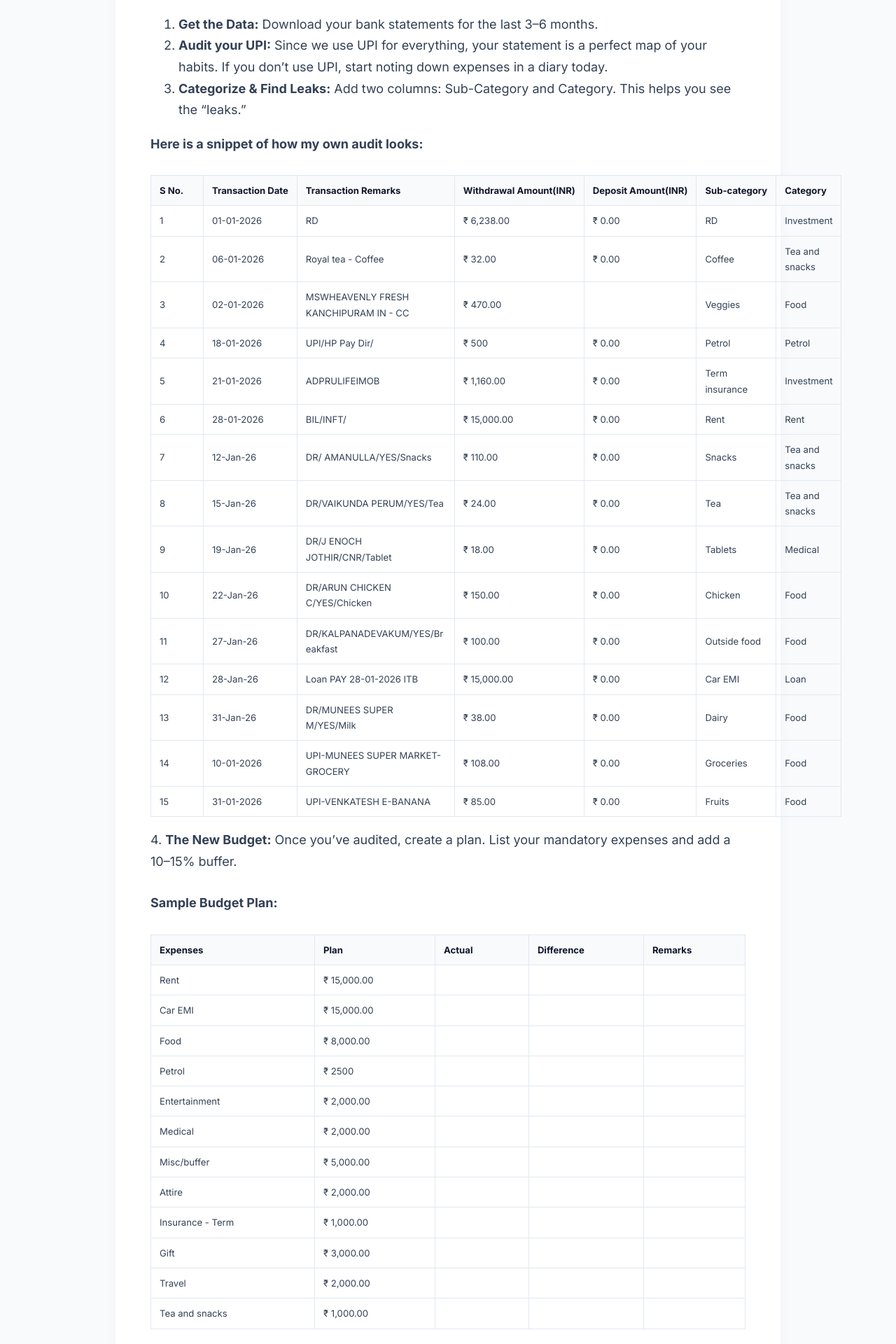
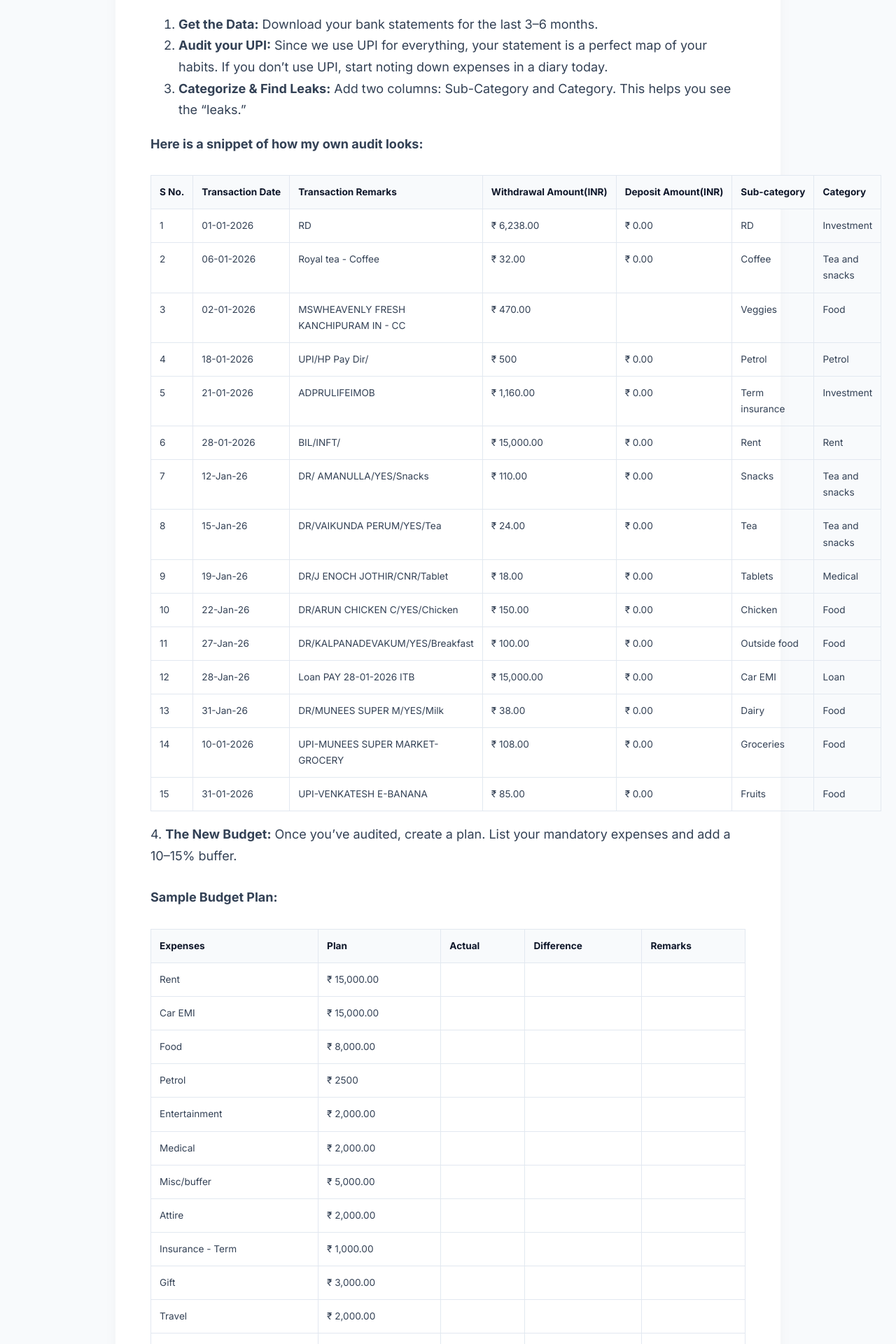
Before and after one commit to HarieshMK/HarieshMK.github.io, a Jekyll site: the page built from _posts/2026-02-22-how-to-start-investment-journey.md, in a window 1280 px wide. Shown: the part 1793-3713 px from the top of the page at 70% size. Built offline with Jekyll 4.4.1, drawn with Linux system fonts in a browser that asks for light colours; comment, search, counter and statistics services are not loaded.

Commit message:
Update style.css

```diff
--- a/assets/css/style.css
+++ b/assets/css/style.css
@@ -438,52 +438,51 @@ hr, .playlist-group div { border-color: rgba(226, 232, 240, 0.5) !important; } /
 
 /* ===== 11. DYNAMIC CONTENT-BASED TABLE LOGIC ===== */
 .table-wrapper {
-  width: 100%; /* Full width wrapper */
-  overflow-x: auto; /* Horizontal scroll for mobile tables */
-  margin: 25px 0; /* Space around tables */
-  border-radius: 8px; /* Rounded table corners */
-  -webkit-overflow-scrolling: touch; /* Smooth touch scrolling on iOS */
+  width: 100%; /* Ensures the wrapper is exactly as wide as the card */
+  overflow-x: auto; /* Adds the horizontal scrollbar only if the table is too wide */
+  margin: 25px 0; /* Vertical spacing to separate the table from text */
+  border-radius: 8px; /* Rounds the corners of the table area */
+  -webkit-overflow-scrolling: touch; /* Makes scrolling smooth on iPhones/iPads */
+  border: 1px solid #e2e8f0; /* Adds a light border around the scrollable area */
 }
 
 table {
-  width: 100% !important; /* Full table width */
-  table-layout: auto; /* Columns adapt to content size */
-  border-collapse: collapse; /* Merges cell borders */
-  font-size: 0.82rem; /* Font size for table content */
-  word-wrap: break-word; /* Allows long words to break */
+  width: 100% !important; /* Table tries to fit the card first */
+  min-width: 600px; /* On mobile, this forces the scrollbar so columns don't squash too much */
+  table-layout: auto; /* Allows columns to adjust width based on the text inside */
+  border-collapse: collapse; /* Removes the double-border look */
+  font-size: 0.85rem; /* Slightly smaller text to help more data fit naturally */
+  margin: 0; /* Removes any default table margins */
 }
 
 table th, table td {
-  border: 1px solid #e2e8f0; /* Cell border style */
-  padding: 10px 12px; /* Spacing inside cells */
-  text-align: left; /* Align text left in cells */
-  vertical-align: middle; /* Align content middle vertically */
-  min-width: 50px; /* Minimum cell width */
-  max-width: 200px; /* Maximum cell width before wrapping */
-  white-space: normal; /* Allows text to wrap in cells */
-}
-
-/* Ensure numerical/short columns stay as tight as possible */
-table td {
-  width: auto; /* Adapts cell width to content */
+  border: 1px solid #e2e8f0; /* Sets the line color between cells */
+  padding: 12px; /* Adds breathing room inside each cell */
+  text-align: left; /* Aligns text to the left */
+  vertical-align: top; /* Keeps text at the top if one cell is taller than others */
+  word-wrap: break-word; /* Prevents long words from breaking the layout */
 }
 
 table th {
-  background-color: #f8fafc; /* Table header background */
-  font-weight: 700; /* Bold table headers */
-  color: #0f172a; /* Header text color */
-  white-space: nowrap; /* Prevents header text from wrapping */
+  background-color: #f8fafc; /* Light grey background for the header row */
+  font-weight: 700; /* Makes header text bold */
+  color: #0f172a; /* Darker color for header text */
+  white-space: nowrap; /* Keeps headers on one line for a cleaner look */
 }
 
-/* Dark Mode Support for Tables */
+/* Dark Mode Table Support */
+.dark-theme .table-wrapper {
+  border-color: #334155 !important; /* Changes wrapper border for dark mode */
+}
+
 .dark-theme table th,
 .dark-theme table td {
-  border: 1px solid #334155 !important; /* Dark mode cell borders */
+  border: 1px solid #334155 !important; /* Darker borders for cells in dark mode */
 }
 
 .dark-theme table th {
-  background-color: #1e293b !important; /* Dark mode header background */
-  color: #ffffff !important; /* White text for dark headers */
+  background-color: #1e293b !important; /* Dark navy background for headers */
+  color: #ffffff !important; /* White text for headers */
 }
 /* ===== 12. IMAGE SAFETY ===== */
 img {
```
